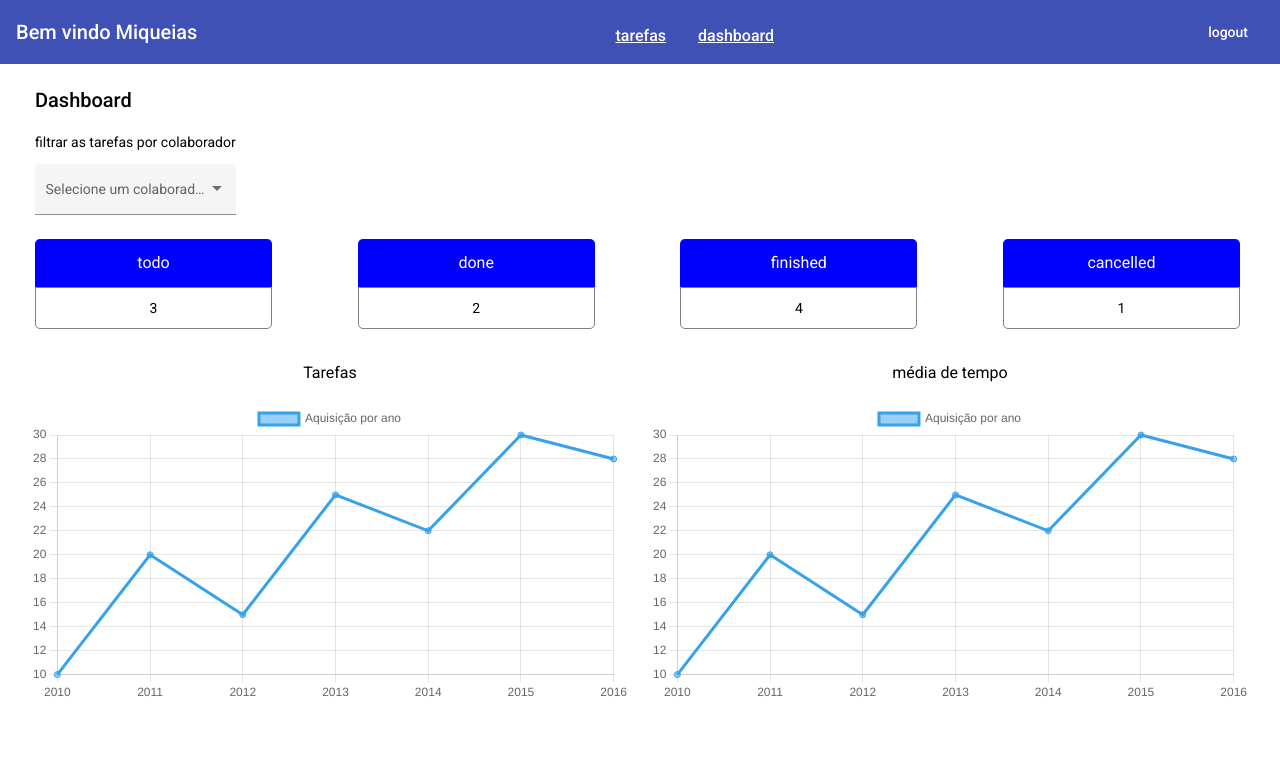
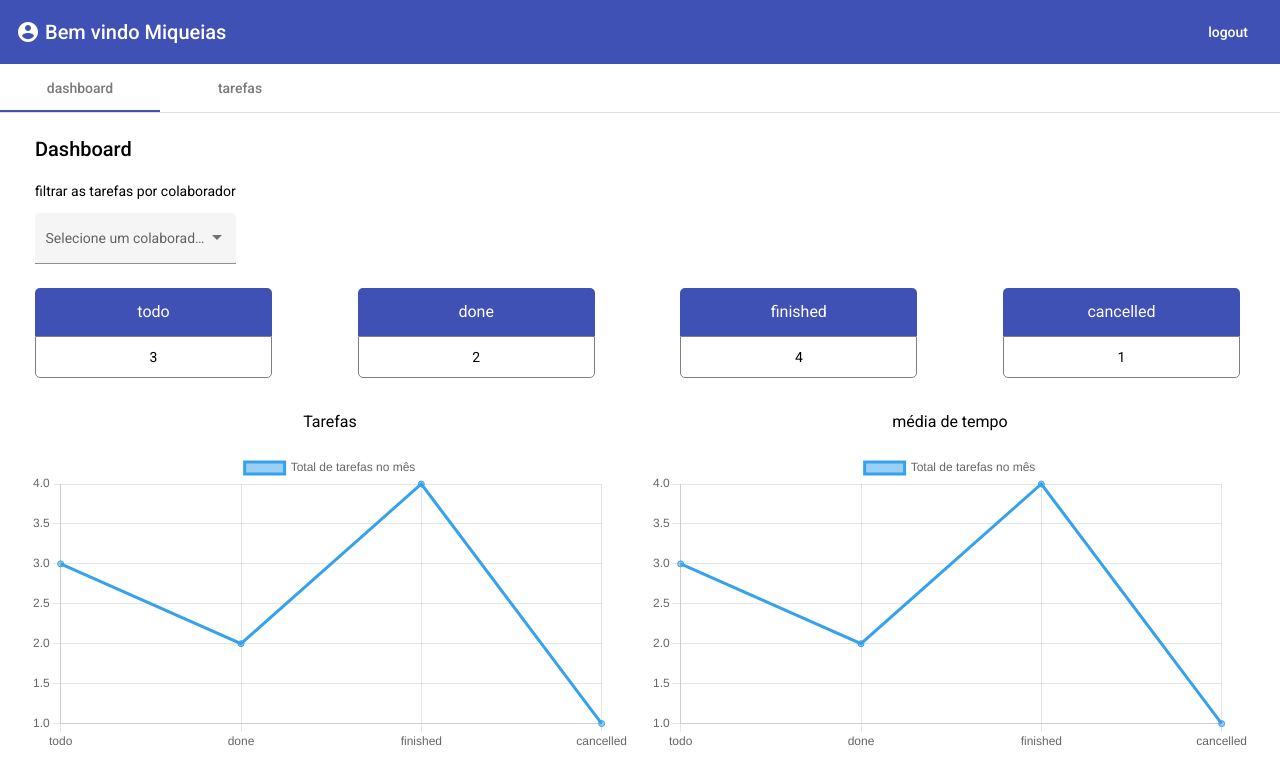
Before and after one commit to MkBastos/kanban, an Angular app: page /home/dashboard in a window 1280 px wide. Shown: the top 784 px of the page. Built offline with nearby package versions, Linux system fonts and the light colour scheme; sample sign-in values are in the browser's storage.

Commit message:
alterado as rotas para funcionar com tabs, alterado os dados mockados dos graphicos para dados recebidos do componente pai, alterado css dos botoes para ficar no padrão do tollbar

```diff
--- a/src/app/components/kanban/dashboard-page/dashboard-page.component.html
+++ b/src/app/components/kanban/dashboard-page/dashboard-page.component.html
@@ -21,13 +21,13 @@
     <div class="content">
       <h3>Tarefas</h3>
       <div class="graphic">
-        <app-graphic></app-graphic>
+        <app-graphic [info]="infoGraphic"></app-graphic>
       </div>
     </div>
     <div class="content">
       <h3>média de tempo</h3>
       <div class="graphic">
-        <app-graphic></app-graphic>
+        <app-graphic [info]="infoGraphic"></app-graphic>
       </div>
     </div>
   </div>
--- a/src/app/components/kanban/dashboard-page/dashboard-page.component.scss
+++ b/src/app/components/kanban/dashboard-page/dashboard-page.component.scss
@@ -16,7 +16,7 @@
 }
 
 .table-title {
-  background-color: blue;
+  background-color: #3f51b5;
   color: white;
   text-align: center;
   margin: 5px 5px 0px 0px;
--- a/src/app/components/kanban/dashboard-page/dashboard-page.component.ts
+++ b/src/app/components/kanban/dashboard-page/dashboard-page.component.ts
@@ -3,23 +3,33 @@ import { Component, OnInit } from '@angular/core';
 @Component({
   selector: 'app-dashboard-page',
   templateUrl: './dashboard-page.component.html',
-  styleUrls: ['./dashboard-page.component.scss']
+  styleUrls: ['./dashboard-page.component.scss'],
 })
 export class DashboardPageComponent implements OnInit {
 
   tasksList = [
-    {title:'todo', task: [{tarefa: '1'},{tarefa: '2'},{tarefa: '3'}]},
-    {title:'done', task: [{tarefa: '1'},{tarefa: '2'}]},
-    {title:'finished', task: [{tarefa: '1'},{tarefa: '2'},{tarefa: '3'}, {tarefa: '4'}]},
-    {title:'cancelled', task: [{tarefa: '1'}]}
-  ]
+    {
+      title: 'todo',
+      task: [{ tarefa: '1' }, { tarefa: '2' }, { tarefa: '3' }],
+    },
+    { title: 'done', task: [{ tarefa: '1' }, { tarefa: '2' }] },
+    {
+      title: 'finished',
+      task: [
+        { tarefa: '1' },
+        { tarefa: '2' },
+        { tarefa: '3' },
+        { tarefa: '4' },
+      ],
+    },
+    { title: 'cancelled', task: [{ tarefa: '1' }] },
+  ];
 
-  users = ['todos', 'teste 1', 'teste 2', 'teste 3']
+  users = ['todos', 'teste 1', 'teste 2', 'teste 3'];
 
-  constructor() { }
+  infoGraphic = this.tasksList;
 
-  ngOnInit(): void {
-    console.log(this.tasksList[0].title)
-  }
+  constructor() {}
 
+  ngOnInit(): void {}
 }
--- a/src/app/components/kanban/dashboard-page/graphics/graphic/graphic.component.ts
+++ b/src/app/components/kanban/dashboard-page/graphics/graphic/graphic.component.ts
@@ -1,4 +1,4 @@
-import { Component, ElementRef, OnInit, ViewChild } from '@angular/core';
+import { Component, ElementRef, Input, OnInit, ViewChild } from '@angular/core';
 import { Chart, registerables } from 'chart.js';
 
 @Component({
@@ -17,23 +17,27 @@ export class GraphicComponent implements OnInit {
     { year: 2015, count: 30 },
     { year: 2016, count: 28 },
   ];
+
+  @Input() info!: any;
+
   constructor() {
     Chart.register(...registerables);
   }
 
   ngOnInit(): void {
     this.generateGraphic();
+    console.log(this.info)
   }
 
   generateGraphic() {
     new Chart(this.element.nativeElement, {
       type: 'line',
       data: {
-        labels: this.data.map((row) => row.year),
+        labels: this.info.map((row: any) => row.title),
         datasets: [
           {
-            label: 'Aquisição por ano',
-            data: this.data.map((row) => row.count),
+            label: 'Total de tarefas no mês',
+            data: this.info.map((row: any) => row.task.length),
           },
         ],
       },
--- a/src/app/components/kanban/kanban.module.ts
+++ b/src/app/components/kanban/kanban.module.ts
@@ -21,6 +21,7 @@ import { MatInputModule } from '@angular/material/input';
 import { MatSelectModule } from '@angular/material/select';
 import { MatListModule } from '@angular/material/list';
 import { MatSnackBarModule } from '@angular/material/snack-bar';
+import { MatTabsModule } from '@angular/material/tabs';
 
 @NgModule({
   declarations: [
@@ -44,8 +45,9 @@ import { MatSnackBarModule } from '@angular/material/snack-bar';
     MatInputModule,
     MatSelectModule,
     MatListModule,
-    MatSnackBarModule
+    MatSnackBarModule,
+    MatTabsModule
   ],
-  providers: [LoginGuard]
+  providers: [LoginGuard],
 })
 export class KanbanModule {}
--- a/src/app/components/kanban/login-page/login-page.component.ts
+++ b/src/app/components/kanban/login-page/login-page.component.ts
@@ -1,35 +1,50 @@
-import { Component, OnInit, Output } from '@angular/core';
-import { FormBuilder, FormControl, FormGroup, Validators } from '@angular/forms';
+import { Component, HostListener, OnInit, Output } from '@angular/core';
+import {
+  FormBuilder,
+  FormControl,
+  FormGroup,
+  Validators,
+} from '@angular/forms';
 import { Router } from '@angular/router';
 import { LoginService } from './service/login.service';
 
 @Component({
   selector: 'app-login-page',
   templateUrl: './login-page.component.html',
-  styleUrls: ['./login-page.component.scss']
+  styleUrls: ['./login-page.component.scss'],
 })
 export class LoginPageComponent implements OnInit {
-
   loginForm!: FormGroup;
 
-  constructor(private formBuilder: FormBuilder, private router: Router, private service: LoginService) { }
+  constructor(
+    private formBuilder: FormBuilder,
+    private router: Router,
+    private service: LoginService
+  ) {}
 
   ngOnInit(): void {
-    this.createForm()
+    this.createForm();
+  }
+
+  @HostListener('window:keydown.enter', ['$event'])
+  keyEvent(event: KeyboardEvent) {
+    if (this.loginForm.valid) {
+      this.login()
+    }
   }
 
   createForm() {
-   this.loginForm = this.formBuilder.group({
-    user: new FormControl(null,[Validators.required]),
-    password: new FormControl(null,[Validators.required])
-   })
+    this.loginForm = this.formBuilder.group({
+      user: new FormControl(null, [Validators.required]),
+      password: new FormControl(null, [Validators.required]),
+    });
   }
 
   login() {
     let data = {
       user: this.loginForm.get('user')?.value,
-      password: this.loginForm.get('password')?.value
-    }
+      password: this.loginForm.get('password')?.value,
+    };
     this.loginForm.reset();
     this.service.validate(data);
   }
--- a/src/app/components/kanban/menu-page/menu-page.component.html
+++ b/src/app/components/kanban/menu-page/menu-page.component.html
@@ -1,13 +1,15 @@
 <mat-toolbar color="primary" class="toolbar">
   <div class="toolbar-div">
+    <mat-icon class="userIcon">account_circle</mat-icon>
     <span>Bem vindo {{ nome }} </span>
-  </div>
-  <div class="links">
-    <mat-list class="list">
-      <mat-list-item><a routerLink="task" class="list-item">tarefas</a></mat-list-item>
-      <mat-list-item><a routerLink="dashboard" class="list-item">dashboard</a></mat-list-item>
-    </mat-list>
   </div>
   <button mat-button (click)="logout()">{{ button }}</button>
 </mat-toolbar>
-<router-outlet></router-outlet>
+<mat-tab-group>
+  <mat-tab label="dashboard">
+    <app-dashboard-page></app-dashboard-page>
+  </mat-tab>
+  <mat-tab label="tarefas">
+    <app-task-page></app-task-page>
+  </mat-tab>
+</mat-tab-group>
--- a/src/app/components/kanban/menu-page/menu-page.component.scss
+++ b/src/app/components/kanban/menu-page/menu-page.component.scss
@@ -8,10 +8,6 @@
   align-items: center;
 }
 
-.list {
-  display: flex;
+.userIcon {
+  margin-right: 5px;
 }
-
-.list-item {
-  color: white;
-}
--- a/src/app/components/kanban/menu-page/menu-page.component.ts
+++ b/src/app/components/kanban/menu-page/menu-page.component.ts
@@ -1,4 +1,4 @@
-import { Component, Input, OnInit } from '@angular/core';
+import { Component, OnInit } from '@angular/core';
 import { Router } from '@angular/router';
 
 @Component({
@@ -13,8 +13,7 @@ export class MenuPageComponent implements OnInit {
 
   constructor(private router: Router) { }
 
-  ngOnInit(): void {
-  }
+  ngOnInit(): void {}
 
   logout() {
     localStorage.clear()
--- a/src/app/components/kanban/task-page/task-page.component.scss
+++ b/src/app/components/kanban/task-page/task-page.component.scss
@@ -34,7 +34,7 @@
   text-align: center;
   border-top-left-radius: 5px;
   border-top-right-radius: 5px;
-  background-color: #6699ff;
+  background-color: #3f51b5;
 }
 
 .text-title {
--- a/src/app/shared/modal/modal.component.ts
+++ b/src/app/shared/modal/modal.component.ts
@@ -42,10 +42,8 @@ export class ModalComponent implements OnInit {
   }
 
   salvar() {
-    console.log(this.addTaskForm.value);
     let date = new Date()
     this.addTaskForm.get('create_date')?.patchValue(date)
-    console.log(this.addTaskForm.value);
     let newTask: ICard = {
       title: this.addTaskForm.get('title')?.value,
       description: this.addTaskForm.get('description')?.value,
--- a/src/app/shared/services/task.manager.service.ts
+++ b/src/app/shared/services/task.manager.service.ts
@@ -40,7 +40,6 @@ export class TaskManagerService {
 
   addTask(body: ICard) {
     this.todo.push(body)
-    console.log(this.todo)
   }
 
   removeTask(item: any) {
```
